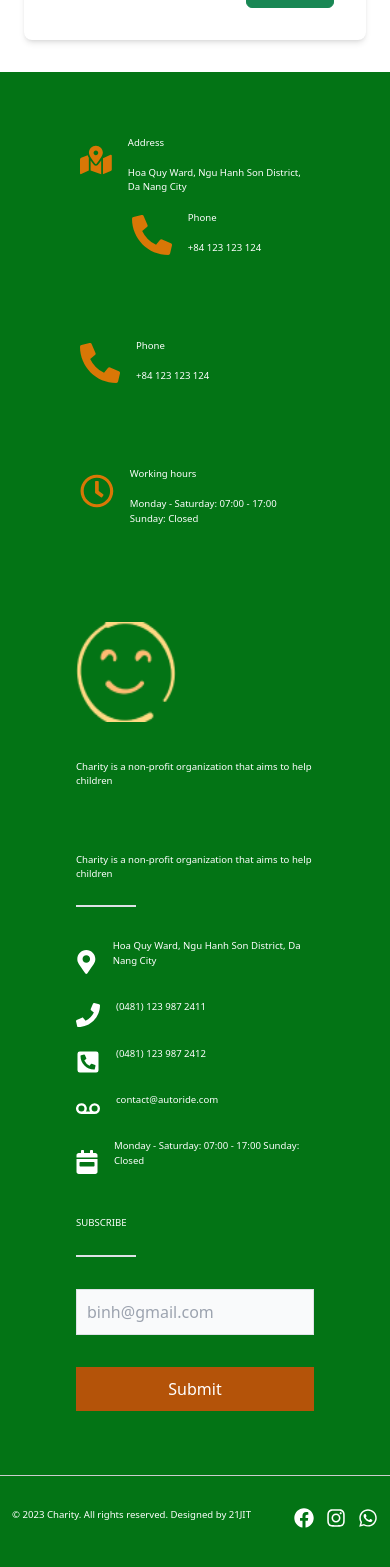
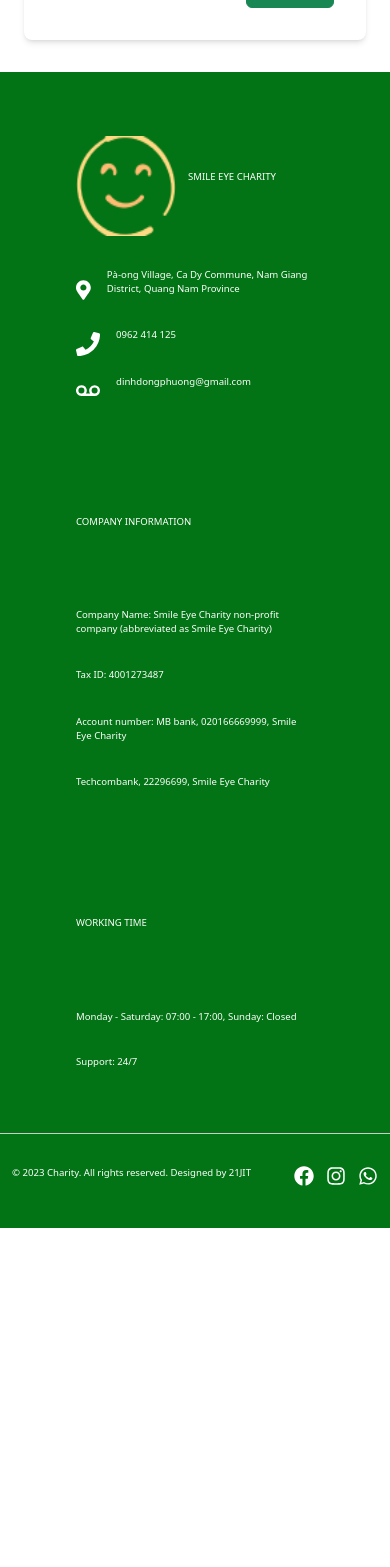
Before and after one commit to binhitdn/CharityWebG4, a Next.js app: page / in a window 390 px wide. Shown: the part 7554-9121 px from the top of the page. After the commit the page ends 8782 px from the top, so only its background shows below. Built offline with nearby package versions, Linux system fonts and the light colour scheme.

Commit message:
fix footer

```diff
--- a/src/components/Layout/footer.js
+++ b/src/components/Layout/footer.js
@@ -1,5 +1,5 @@
 import React from "react";
-import { FaPhoneAlt, FaMapMarkedAlt, FaRegClock, FaMapMarkerAlt, FaPhone, FaPhoneSquareAlt, FaVoicemail, FaCalendarWeek, FaFacebook, FaInstagram, FaWhatsapp } from "react-icons/fa";
+import { FaPhoneAlt, FaMapMarkedAlt, FaRegClock, FaMapMarkerAlt, FaPhone, FaVoicemail, FaFacebook, FaInstagram, FaWhatsapp } from "react-icons/fa";
 import Image from "next/image";
 import COLORS from "../../constant/color";
 import { useTranslation } from "react-i18next";
@@ -12,47 +12,15 @@ const Footer = () => {
       <div className="py-16 px-16" style={{ backgroundColor: COLORS.secondary }}>
         <div className="container mx-auto flex flex-col space-y-24">
           <div className="grid lg:grid-cols-3 gap-20">
-            <div className="col-span-1 flex flex-row space-x-3">
-              <FaMapMarkedAlt className="w-12 h-12 text-amber-600 p-1" />
-              <div className="space-y-4">
-                <p className="text-white">{t("footer.address-title")}</p>
-                <p className="text-white font-medium">{t("footer.address")}</p>
-                <div className="col-span-1 flex flex-row space-x-3">
-                  <FaPhoneAlt className="w-12 h-12 text-amber-600 p-1" />
-                  <div className="space-y-2">
-                    <p className="text-white">{t("footer.phone")}</p>
-                    <p className="text-white font-medium">+84 123 123 124</p>
-                  </div>
+
+            <div className="col-span-1 space-y-8">
+              <div className="col-span-1 flex flex-row items-center space-x-3">
+                <div style={{ display: "flex", alignItems: "center" }}>
+                  <Image src="/logo.png" width={100} height={100} />
                 </div>
+                <p className="text-white">SMILE EYE CHARITY</p>
               </div>
-            </div>
 
-            <div className="col-span-1 flex flex-row space-x-3">
-              <FaPhoneAlt className="w-12 h-12 text-amber-600 p-1" />
-              <div className="space-y-2">
-                <p className="text-white">{t("footer.phone")}</p>
-                <p className="text-white font-medium">+84 123 123 124</p>
-              </div>
-            </div>
-            <div className="col-span-1 flex flex-row space-x-3">
-              <FaRegClock className="w-12 h-12 text-amber-600 p-1" />
-              <div className="space-y-2">
-                <p className="text-white">{t("footer.working_title")}</p>
-                <p className="text-white font-medium">{t("footer.working")}</p>
-              </div>
-            </div>
-          </div>
-          <div className="grid lg:grid-cols-4 gap-8">
-            <div className="col-span-1 space-y-8">
-              <Image src="/logo.png" width={100} height={100} />
-              <p className="text-white">{t("footer.mokuteki")}</p>
-            </div>
-            <div className="col-span-1 space-y-8"></div>
-            <div className="col-span-1 space-y-8">
-              <div className="flex flex-col space-y-2">
-                <p className="text-white font-medium">{t("footer.mokuteki")}</p>
-                <p className="border-solid border border-amber-500 w-1/4"></p>
-              </div>
               <div className="flex flex-col space-y-4">
                 <div className="flex flex-row items-center space-x-4">
                   <FaMapMarkerAlt className="w-6 h-6 text-white font-light" />
@@ -60,41 +28,41 @@ const Footer = () => {
                 </div>
                 <div className="flex flex-row items-center space-x-4">
                   <FaPhone className="w-6 h-6 text-white" />
-                  <p className="text-white">(0481) 123 987 2411</p>
-                </div>
-                <div className="flex flex-row items-center space-x-4">
-                  <FaPhoneSquareAlt className="w-6 h-6 text-white" />
-                  <p className="text-white">(0481) 123 987 2412</p>
+                  <p className="text-white">0962 414 125</p>
                 </div>
                 <div className="flex flex-row items-center space-x-4">
                   <FaVoicemail className="w-6 h-6 text-white" />
-                  <p className="text-white">contact@autoride.com</p>
-                </div>
-                <div className="flex flex-row items-center space-x-4">
-                  <FaCalendarWeek className="w-6 h-6 text-white" />
-                  <p className="text-white">{t("footer.working")}</p>
+                  <p className="text-white">dinhdongphuong@gmail.com</p>
                 </div>
               </div>
             </div>
-            <div className="col-span-1 space-y-8">
-              <div className="flex flex-col space-y-2">
-                <p className="text-white font-medium">SUBSCRIBE</p>
-                <p className="border-solid border border-amber-500 w-1/4"></p>
+            <div className="col-span-1 flex flex-row space-x-3">
+              <div className="col-span-1 space-y-8">
+                <div className="col-span-1 flex flex-row items-center space-x-3">
+                  <p className="text-white" style={{ marginTop: "30px" }}>{t("footer.company")}</p>
+                </div>
+
+                <div className="flex flex-col space-y-4">
+                  <div className="flex flex-row items-center space-x-4">
+                    <p className="text-white" style={{ marginTop: "30px" }}>{t("footer.companyinfo")}</p>
+                  </div>
+                  <div className="flex flex-row items-center space-x-4">
+                    <p className="text-white">{t("footer.tax")}: 4001273487</p>
+                  </div>
+                  <div className="flex flex-row items-center space-x-4">
+                    <p className="text-white">{t("footer.bank")}: MB bank, 020166669999, Smile Eye Charity</p>
+                  </div>
+                  <div className="flex flex-row items-center space-x-4">
+                    <p className="text-white">Techcombank, 22296699, Smile Eye Charity</p>
+                  </div>
+                </div>
               </div>
-              <div className="flex flex-col space-y-8">
-                <input
-                  type="email"
-                  id="email"
-                  className="bg-gray-50 border border-gray-300 text-gray-900 focus:ring-blue-500 focus:border-blue-500 block w-full p-2.5"
-                  placeholder="binh@gmail.com"
-                  required
-                />
-                <button
-                  type="submit"
-                  className="text-white bg-amber-700 hover:bg-amber-800 focus:ring-4 focus:ring-blue-300 font-medium w-full sm:w-auto px-5 py-2.5 text-center"
-                >
-                  Submit
-                </button>
+            </div>
+            <div className="col-span-1 flex flex-row space-x-3" style={{ marginTop: "30px" }}>
+              <div className="space-y-2">
+                <p className="text-white">{t("footer.working_title")}</p>
+                <p className="text-white font-medium" style={{ marginTop: "80px" }}>{t("footer.working")}</p>
+                <p className="text-white font-medium" style={{ marginTop: "30px" }}>{t("footer.support")}: 24/7</p>
               </div>
             </div>
           </div>
--- a/src/languages/translationFooter.js
+++ b/src/languages/translationFooter.js
@@ -2,39 +2,59 @@ const translationFooter = {
   en: {
     "footer.address-title": "Address",
     "footer.phone": "Phone",
-    "footer.working_title": "Working hours",
-    "footer.address": "Hoa Quy Ward, Ngu Hanh Son District, Da Nang City",
-    "footer.working": "Monday - Saturday: 07:00 - 17:00 Sunday: Closed",
+    "footer.working_title": "WORKING TIME",
+    "footer.address": "Pà-ong Village, Ca Dy Commune, Nam Giang District, Quang Nam Province",
+    "footer.working": "Monday - Saturday: 07:00 - 17:00, Sunday: Closed",
     "footer.mokuteki":
       "Charity is a non-profit organization that aims to help children",
+    "footer.companyinfo": "Company Name: Smile Eye Charity non-profit company (abbreviated as Smile Eye Charity)",
+    "footer.company": "COMPANY INFORMATION",
+    "footer.tax": "Tax ID",
+    "footer.bank": "Account number",
+    "footer.support":"Support",
   },
   vi: {
     "footer.address-title": "Địa chỉ",
     "footer.phone": "Số điện thoại",
-    "footer.working_title": "Giờ làm việc",
-    "footer.address": "Phường Hòa Quý, Quận Ngũ Hành Sơn, Thành phố Đà Nẵng",
-    "footer.working": "Thứ 2 - Thứ 7: 07:00 - 17:00 Chủ Nhật: Nghỉ",
+    "footer.working_title": "GIỜ LÀM VIỆC",
+    "footer.address": "Thôn Pà-Ong, Xã Cà Dy, Huyện Nam Giang, Tỉnh Quảng Nam",
+    "footer.working": "Thứ 2 - Thứ 7: 07:00 - 17:00, Chủ Nhật: Nghỉ",
     "footer.mokuteki":
       "Charity là một tổ chức phi lợi nhuận nhằm giúp đỡ trẻ em",
+    "footer.companyinfo": "Tên Công Ty: CTY phi lợi nhuận hoạt động từ thiện Smile Eye Charity (viết tắt là Smile Eye Charity)",
+    "footer.company": "THÔNG TIN CÔNG TY",
+    "footer.tax": "Mã số thuế",
+    "footer.bank": "Số tài khoản",
+    "footer.support":"Hỗ trợ",
   },
   fr: {
     "footer.address-title": "Adresse",
     "footer.phone": "Téléphone",
-    "footer.working_title": "Heures de travail",
+    "footer.working_title": "HEURES DE TRAVAIL",
     "footer.address":
-      "Arrondissement de Hoa Quy, district de Ngu Hanh Son, ville de Da Nang",
-    "footer.working": "Lundi - Samedi : 07 :00 - 17 :00 Dimanche : Fermé",
+      "Village de Pà-ong, commune de Ca dy, district de Nam Giang, province de Quang Nam",
+    "footer.working": "Lundi - Samedi : 07 :00 - 17 :00, Dimanche : Fermé",
     "footer.mokuteki":
       "Charity est une organisation à but non lucratif qui vise à aider les enfants",
+    "footer.companyinfo": "Nom de l’entreprise : Smile Eye Charity société à but non lucratif (abrégée en Smile Eye Charity)",
+    "footer.company": "INFORMATIONS SUR L’ENTREPRISE",
+    "footer.tax": "Numéro d’identification fiscale",
+    "footer.bank": "Numéro de compte",
+    "footer.support":"Soutien",
   },
   ja: {
     "footer.address-title": "住所",
     "footer.phone": "電話",
     "footer.working_title": "勤務時間",
-    "footer.address": "ホアクイ区、グーハンソン区、ダナン市",
-    "footer.working": "月曜 - 土曜日 : 07:00 - 17:00 日曜 : 休業",
+    "footer.address": "クアンナム省ナムザン区カディコミューン、パオン村",
+    "footer.working": "月曜 - 土曜日 : 07:00 - 17:00, 日曜 : 休業",
     "footer.mokuteki":
       "チャリティーは、子供たちを助けることを目的とした非営利団体です",
+    "footer.companyinfo": "社名:特定非営利活動法人スマイルアイチャリティ(略称:スマイルアイチャリティ)",
+    "footer.company": "会社情報",
+    "footer.tax": "納税者番号",
+    "footer.bank": "口座番号",
+    "footer.support":"支える",
   },
 };
 
```
